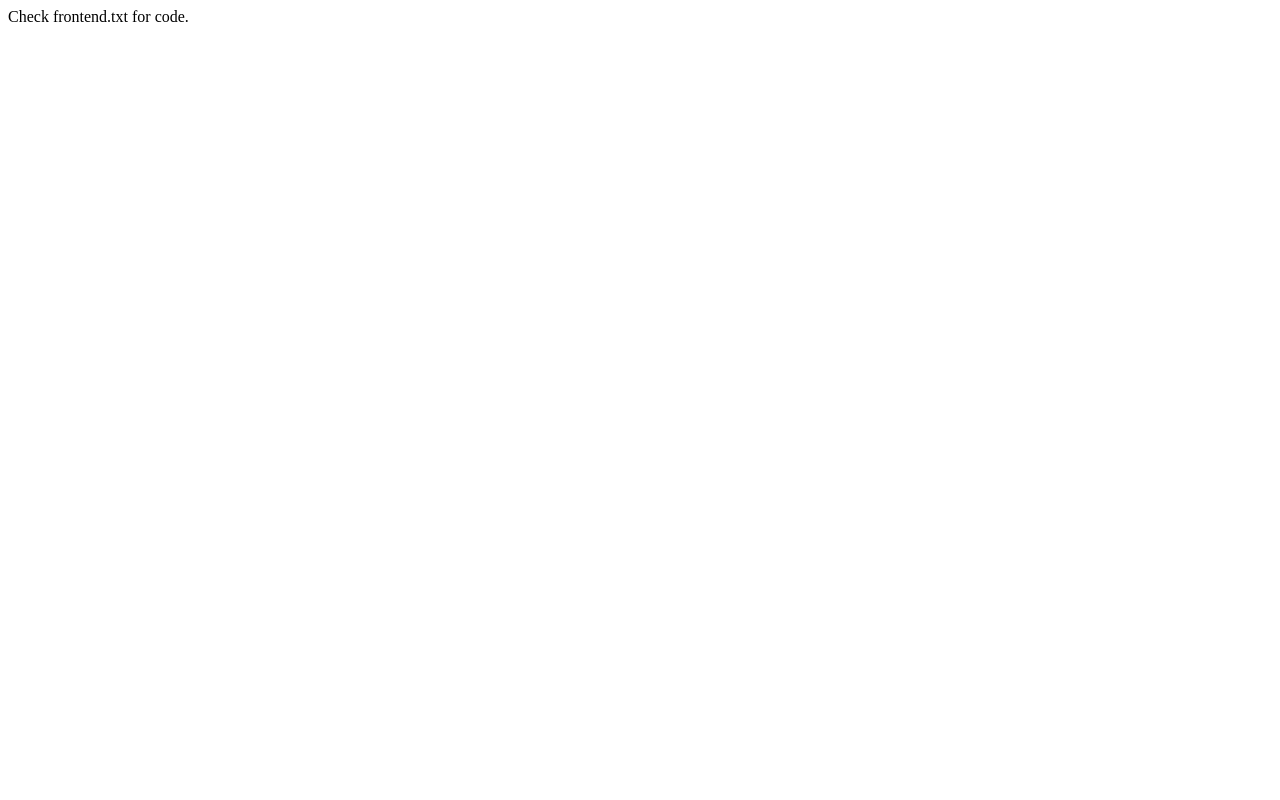
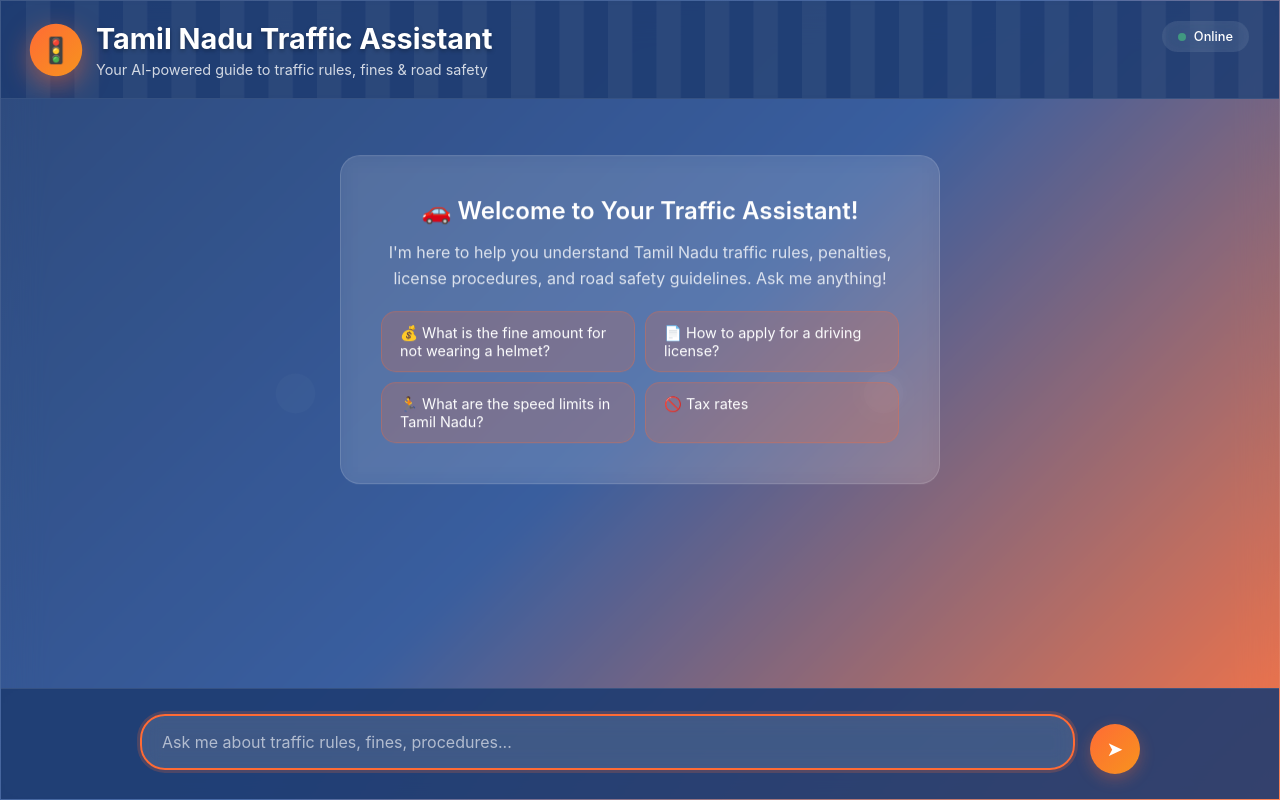
Before and after one commit to madhans476/traffic_rules_assistant, a plain HTML site: page frontend/index.html in a window 1280 px wide. Drawn offline with Linux system fonts and the light colour scheme.

Commit message:
Update index.html

```diff
--- a/frontend/index.html
+++ b/frontend/index.html
@@ -1 +1,73 @@
-Check frontend.txt for code.
+<!DOCTYPE html>
+<html lang="en">
+<head>
+    <meta charset="UTF-8">
+    <meta name="viewport" content="width=device-width, initial-scale=1.0">
+    <title>Tamil Nadu Traffic Rules Assistant</title>
+    <link rel="stylesheet" href="styles.css">
+</head>
+<body>
+    <div class="chat-app">
+        <div class="header">
+            <div class="header-content">
+                <div class="traffic-icon">🚦</div>
+                <div class="header-text">
+                    <h1>Tamil Nadu Traffic Assistant</h1>
+                    <p>Your AI-powered guide to traffic rules, fines & road safety</p>
+                </div>
+            </div>
+            <div class="status-indicator" id="statusIndicator">
+                <div class="status-dot" id="statusDot"></div>
+                <div class="status-text" id="statusText">Connecting...</div>
+            </div>
+        </div>
+
+        <div class="chat-container scrollbar-custom" id="chatContainer">
+            <div class="welcome-card">
+                <h2>🚗 Welcome to Your Traffic Assistant!</h2>
+                <p>I'm here to help you understand Tamil Nadu traffic rules, penalties, license procedures, and road safety guidelines. Ask me anything!</p>
+
+                <div class="sample-questions">
+                    <div class="sample-question" onclick="askSampleQuestion('What is the fine amount for not wearing a helmet?')">
+                        💰 What is the fine amount for not wearing a helmet?
+                    </div>
+                    <div class="sample-question" onclick="askSampleQuestion('How to apply for a driving license?')">
+                        📄 How to apply for a driving license?
+                    </div>
+                    <div class="sample-question" onclick="askSampleQuestion('What are the speed limits in Tamil Nadu?')">
+                        🏃 What are the speed limits in Tamil Nadu?
+                    </div>
+                    <div class="sample-question" onclick="askSampleQuestion('Tax rates')">
+                        🚫 Tax rates
+                    </div>
+                </div>
+            </div>
+        </div>
+
+        <div class="typing-indicator" id="typingIndicator">
+            <div class="typing-dots">
+                <div class="typing-dot"></div>
+                <div class="typing-dot"></div>
+                <div class="typing-dot"></div>
+            </div>
+        </div>
+
+        <div class="input-container">
+            <div class="input-wrapper">
+                <div class="input-field">
+                    <textarea
+                        id="queryInput"
+                        placeholder="Ask me about traffic rules, fines, procedures..."
+                        rows="1"
+                    ></textarea>
+                </div>
+                <button id="askButton" title="Send message">
+                    ➤
+                </button>
+            </div>
+        </div>
+    </div>
+
+    <script src="script.js"></script>
+</body>
+</html>
```
